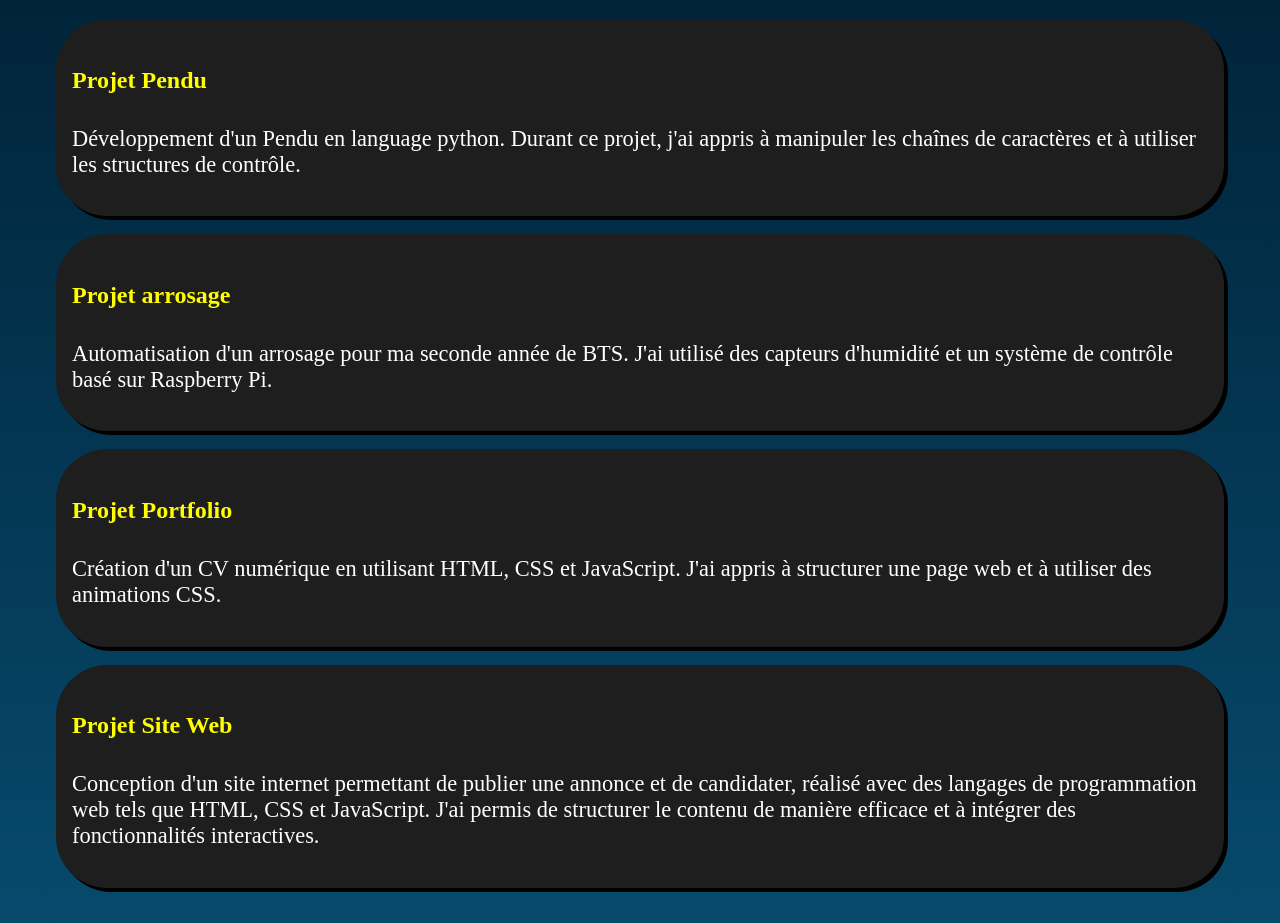
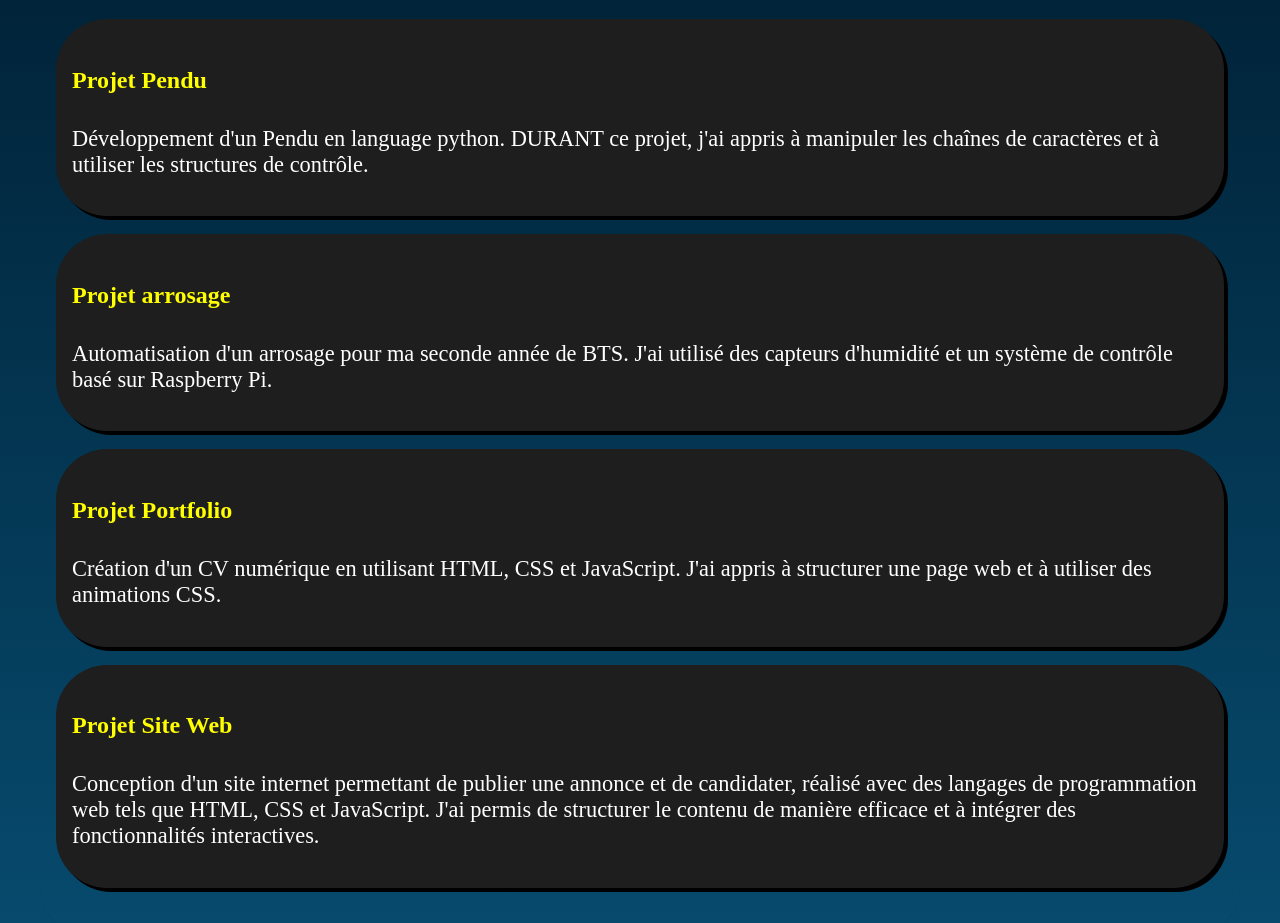
Before and after one commit to LaFicelleCmoi/portfolio-lois-clerc, a plain HTML site: page Portfolio/index.html in a window 1280 px wide. Shown: the part 3241-4164 px from the top of the page. Drawn offline with Linux system fonts and the light colour scheme.

Commit message:
Portfolio

```diff
--- a/Portfolio/index.html
+++ b/Portfolio/index.html
@@ -199,7 +199,7 @@
     <h3>Projets</h3>
     <div class="project-card">
       <h4>Projet Pendu</h4>
-      <p>Développement d'un Pendu en language python. Durant ce projet, j'ai appris à manipuler les chaînes de caractères et à utiliser les structures de contrôle.</p>
+      <p>Développement d'un Pendu en language python. DURANT ce projet, j'ai appris à manipuler les chaînes de caractères et à utiliser les structures de contrôle.</p>
     </div>
 <br>
     <div class="project-card">
```
